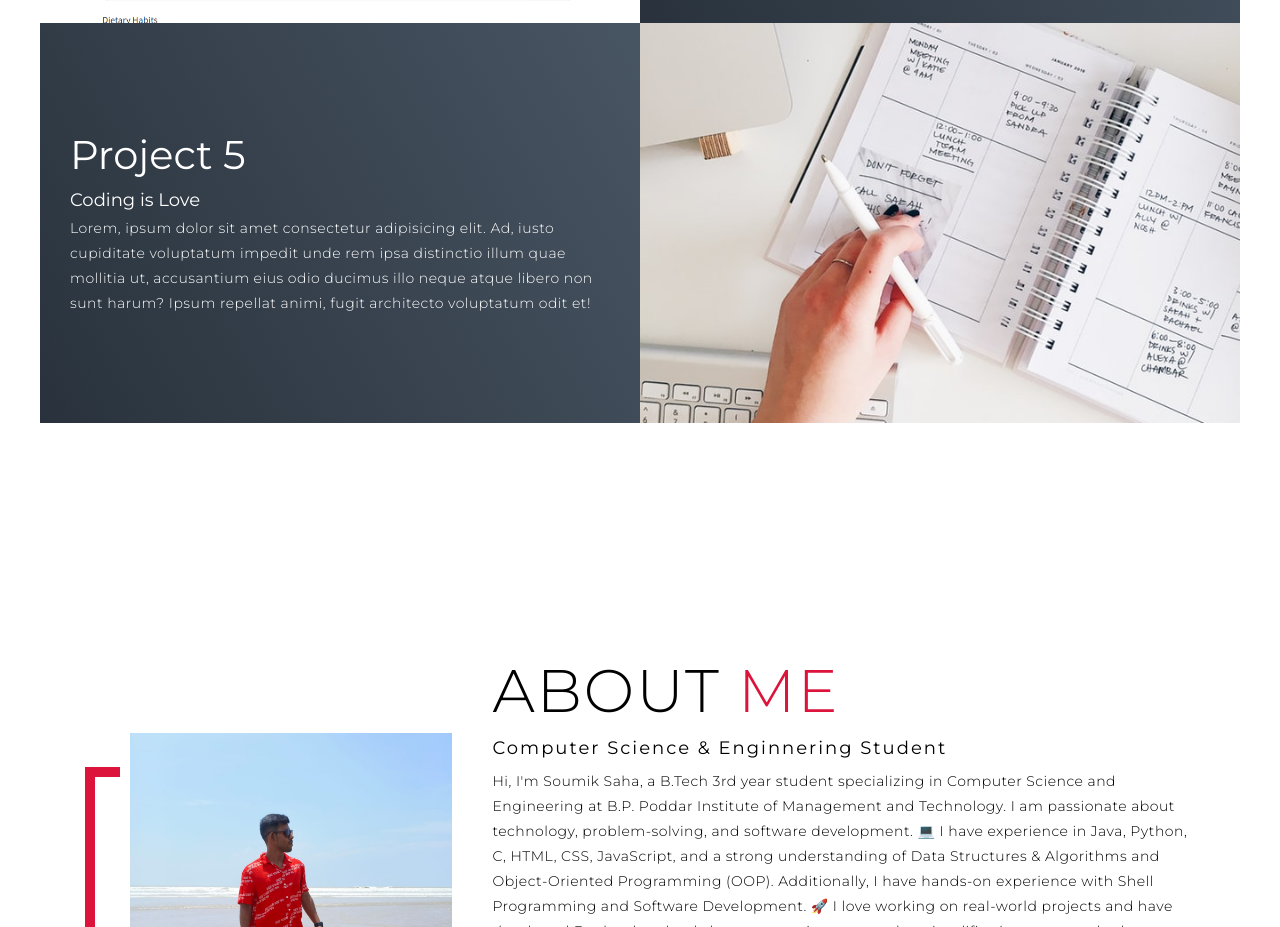
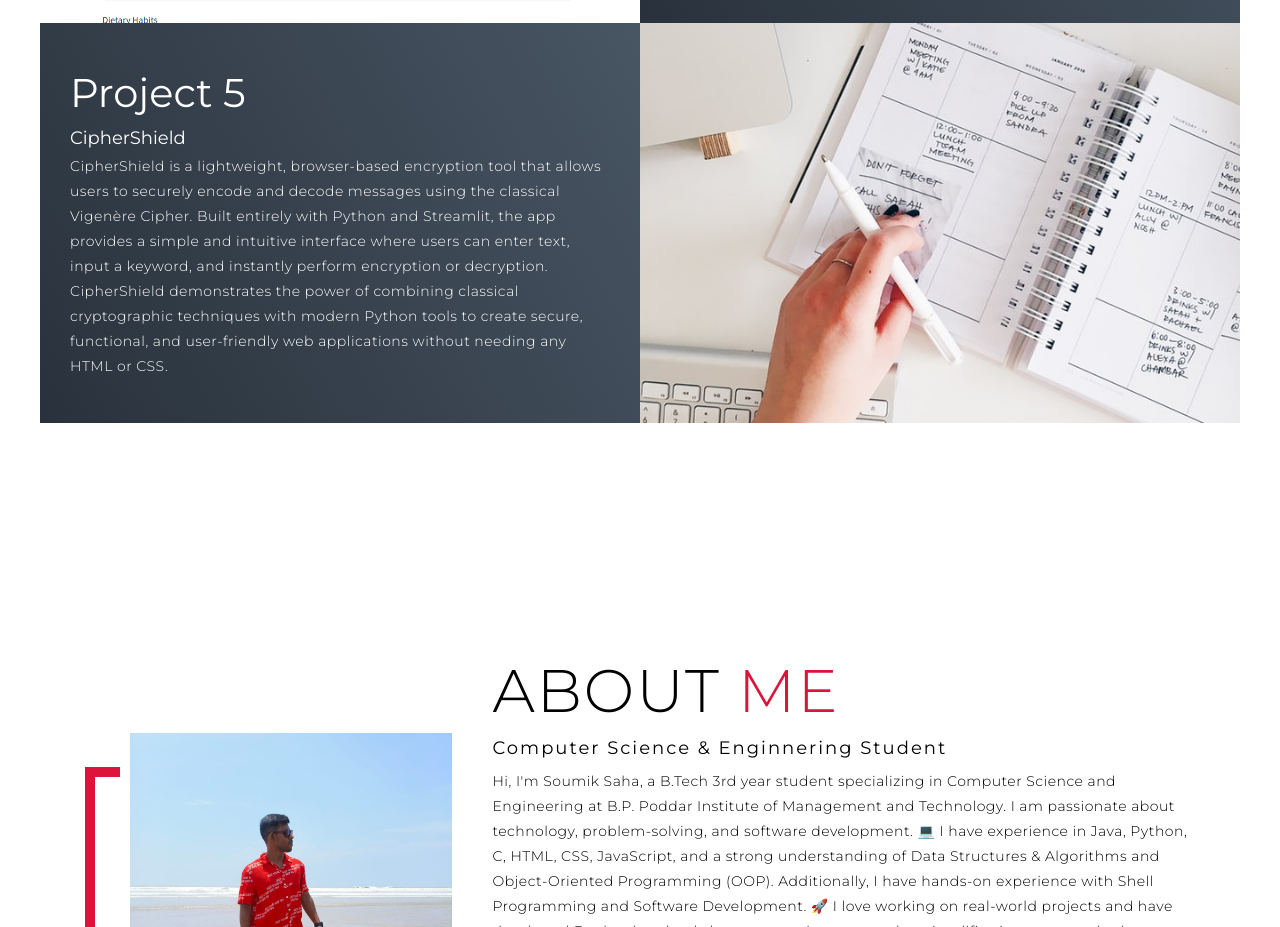
Before and after one commit to Astro-the-pro/HELLO, a plain HTML site: page index.html in a window 1280 px wide. Shown: the part 2600-3527 px from the top of the page. Drawn offline with Linux system fonts and the light colour scheme.

Commit message:
Update index.html

```diff
--- a/index.html
+++ b/index.html
@@ -109,10 +109,8 @@
         <div class="project-item">
           <div class="project-info">
             <h1>Project 5</h1>
-            <h2>Coding is Love</h2>
-            <p>Lorem, ipsum dolor sit amet consectetur adipisicing elit. Ad, iusto cupiditate voluptatum impedit unde
-              rem ipsa distinctio illum quae mollitia ut, accusantium eius odio ducimus illo neque atque libero non sunt
-              harum? Ipsum repellat animi, fugit architecto voluptatum odit et!</p>
+            <h2>CipherShield</h2>
+            <p>CipherShield is a lightweight, browser-based encryption tool that allows users to securely encode and decode messages using the classical Vigenère Cipher. Built entirely with Python and Streamlit, the app provides a simple and intuitive interface where users can enter text, input a keyword, and instantly perform encryption or decryption. CipherShield demonstrates the power of combining classical cryptographic techniques with modern Python tools to create secure, functional, and user-friendly web applications without needing any HTML or CSS.</p>
           </div>
           <div class="project-img">
             <img src="./img-1.png" alt="img">
```
